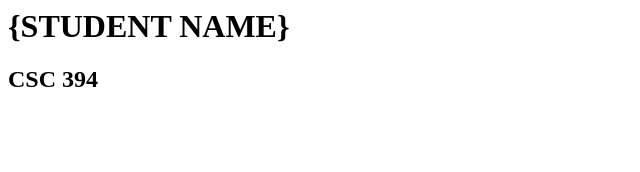
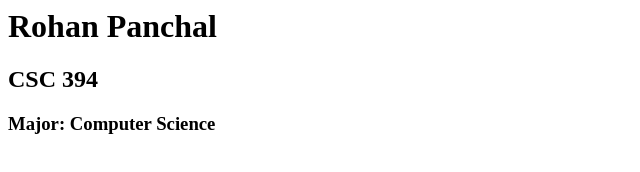
Before and after one commit to RaihaniY/csc-394-assignment1, a plain HTML site: page index.html in a window 1280 px wide. Shown: the whole page, without its empty margins (0-640 px from the left). Drawn offline with Linux system fonts and the light colour scheme.

Commit message:
Update index.html

```diff
--- a/index.html
+++ b/index.html
@@ -1,9 +1,10 @@
 <html xmlns="http://www.w3.org/1999/xhtml" >
   <head>
-    <title>{Yoseph Raihani} Home Page</title>
+    <title>Rohan's Home Page</title>
   </head>
   <body>
-    <h1>{STUDENT NAME}</h1>
+    <h1>Rohan Panchal</h1>
     <h2>CSC 394</h2>
+    <h3>Major: Computer Science</h3>
   </body>
 </html>
```
